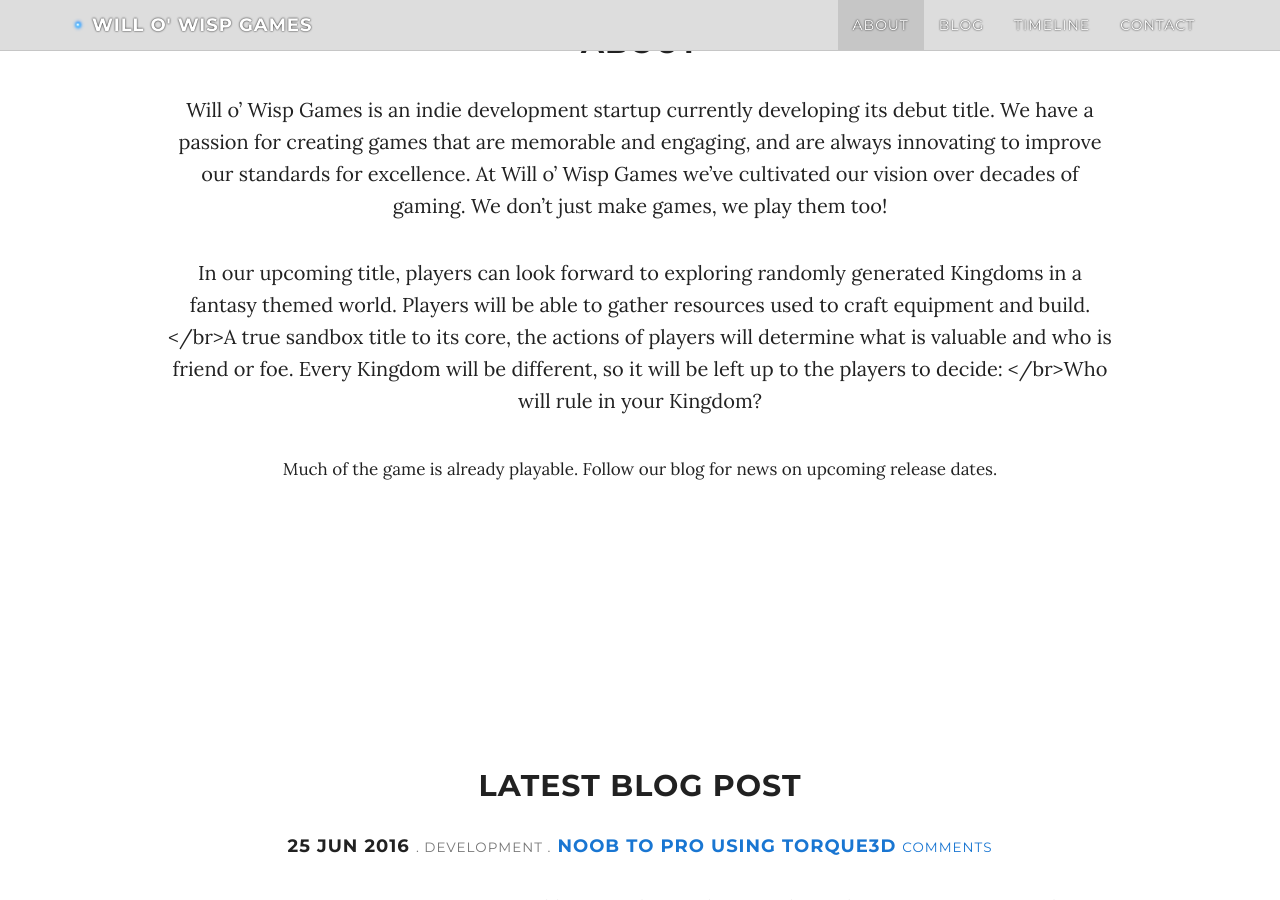
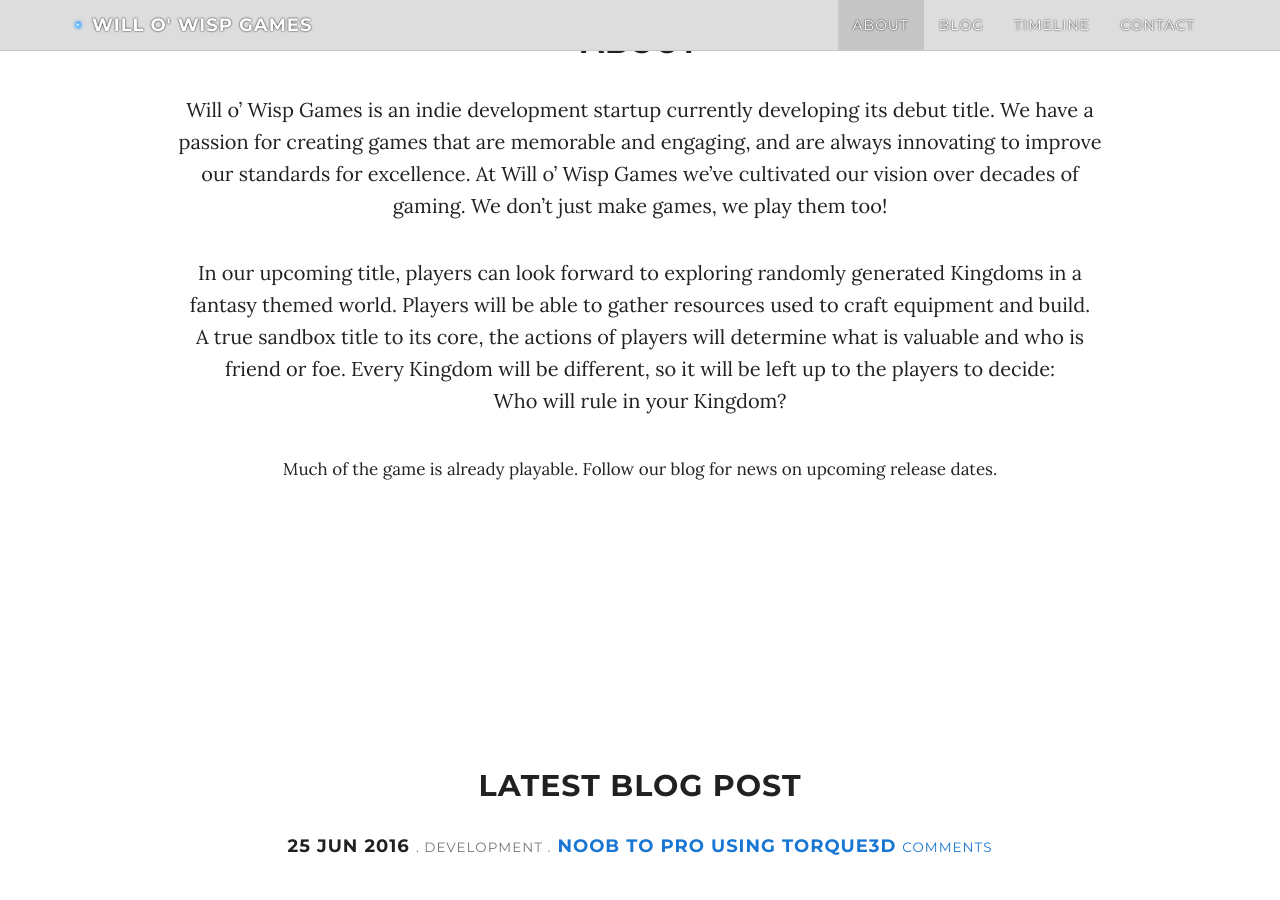
Before and after one commit to WilloWispGames/WilloWispGames.github.io, a Jekyll site: the page built from index.html, in a window 1280 px wide and 900 px high, scrolled down 1124 px. Built offline with Jekyll 4.4.1, drawn with Linux system fonts in a browser that asks for light colours; nearby versions of some CDN libraries; comment, search, counter and statistics services are not loaded.

Commit message:
Update about.html

```diff
--- a/about.html
+++ b/about.html
@@ -7,7 +7,7 @@
 
 Will o' Wisp Games is an indie development startup currently developing its debut title. We have a passion for creating games that are memorable and engaging, and are always innovating to improve our standards for excellence. At Will o' Wisp Games we've cultivated our vision over decades of gaming. We don't just make games, we play them too!
 
-In our upcoming title, players can look forward to exploring randomly generated Kingdoms in a fantasy themed world. Players will be able to gather resources used to craft equipment and build.</br>A true sandbox title to its core, the actions of players will determine what is valuable and who is friend or foe. Every Kingdom will be different, so it will be left up to the players to decide: </br>Who will rule in your Kingdom?
+In our upcoming title, players can look forward to exploring randomly generated Kingdoms in a fantasy themed world. Players will be able to gather resources used to craft equipment and build.<br>A true sandbox title to its core, the actions of players will determine what is valuable and who is friend or foe. Every Kingdom will be different, so it will be left up to the players to decide: <br>Who will rule in your Kingdom?
 
 <small>
 Much of the game is already playable. Follow our blog for news on upcoming release dates.
```
